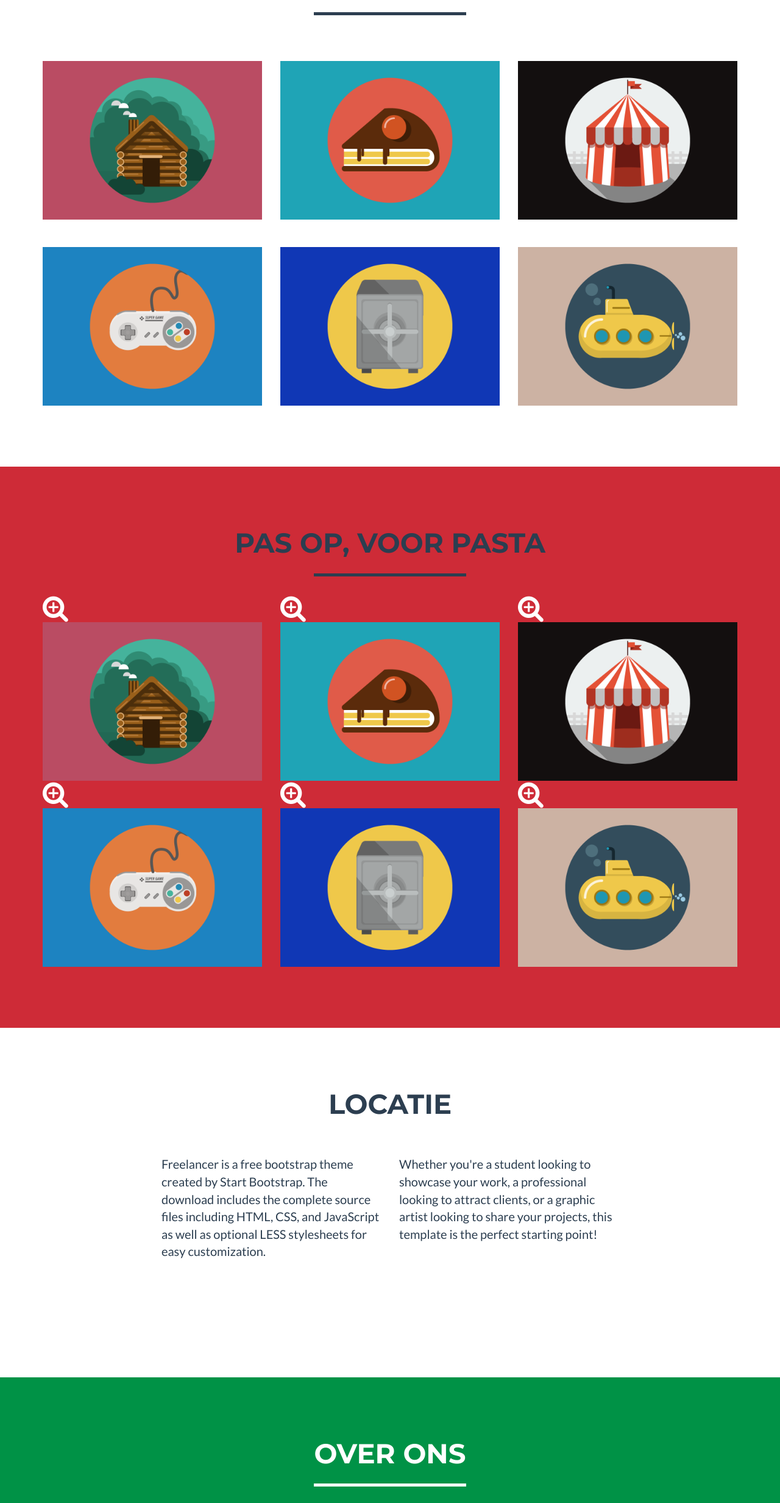
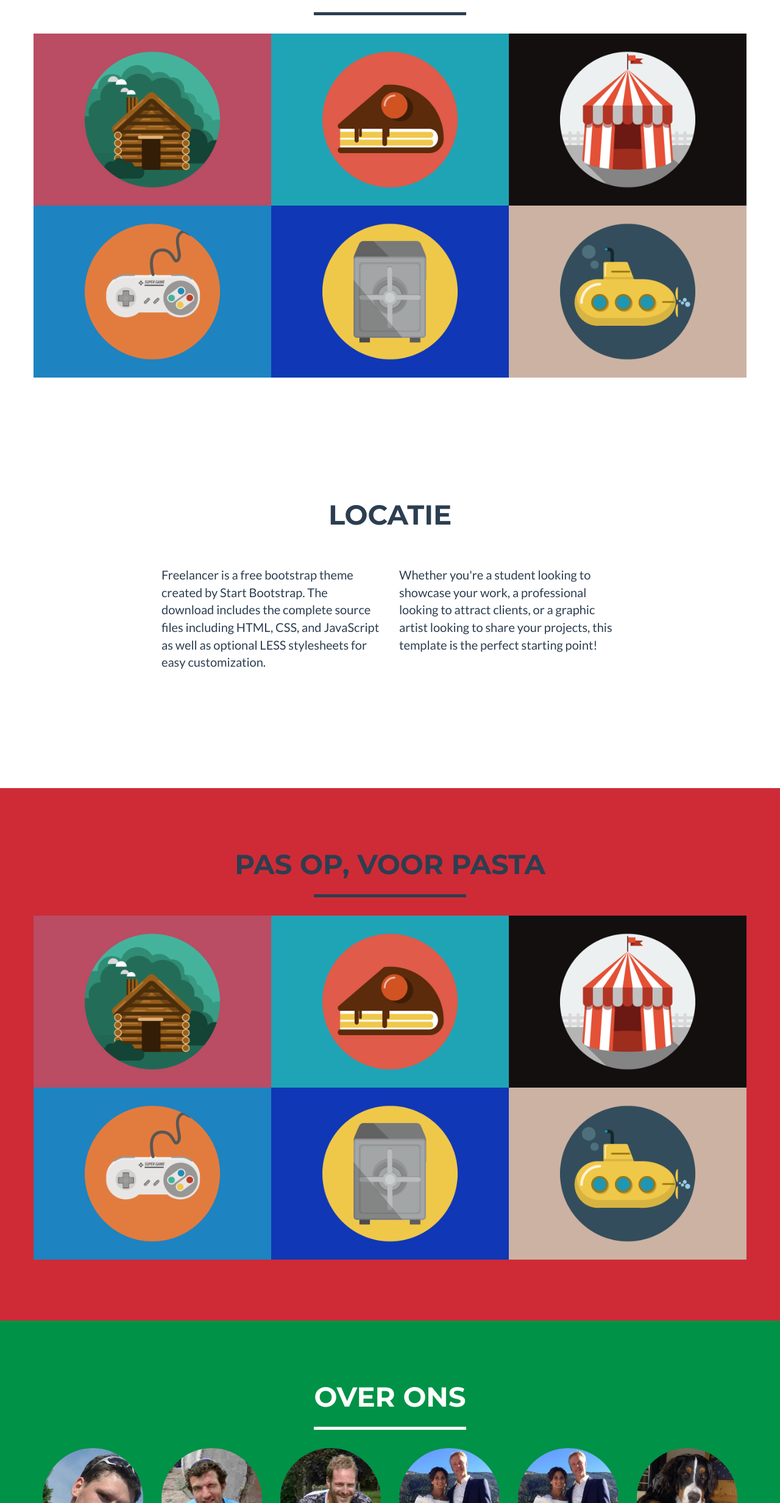
Before and after one commit to Oekidoebi/GiroDiMolveno, a plain HTML site: page site/index.html in a window 1280 px wide. Shown: the part 1011-3475 px from the top of the page at 61% size. Drawn offline with nearby package versions, Linux system fonts and the light colour scheme.

Commit message:
Footer tekst aangepast en vergrootglas bij portfolio sectie weggehaald

```diff
--- a/site/css/freelancer.css
+++ b/site/css/freelancer.css
@@ -192,6 +192,10 @@ section.success {
 /*Niek*/
 section.pasta{
 	background: #CE2B37;
+}
+.portfolio-item{
+    padding-left:0px;
+    padding-right:0px;
 }
 
 section.success a,
--- a/site/index.html
+++ b/site/index.html
@@ -98,7 +98,7 @@
         </div>
     </header>
 
-    <!-- Portfolio Grid Section -->
+    <!-- Portfolio Giro di Molveno -->
     <section id="giro">
         <div class="container">
             <div class="row">
@@ -110,61 +110,61 @@
             <div class="row">
                 <div class="col-sm-4 portfolio-item">
                     <a href="#portfolioModal1" class="portfolio-link" data-toggle="modal">
-                        <div class="caption">
+                        <!--div class="caption">
                             <div class="caption-content">
                                 <i class="fa fa-search-plus fa-3x"></i>
                             </div>
-                        </div>
+                        </div-->
                         <img src="img/portfolio/cabin.png" class="img-responsive" alt="">
                     </a>
                 </div>
                 <div class="col-sm-4 portfolio-item">
                     <a href="#portfolioModal2" class="portfolio-link" data-toggle="modal">
-                        <div class="caption">
+                        <!--div class="caption">
                             <div class="caption-content">
                                 <i class="fa fa-search-plus fa-3x"></i>
                             </div>
-                        </div>
+                        </div-->
                         <img src="img/portfolio/cake.png" class="img-responsive" alt="">
                     </a>
                 </div>
                 <div class="col-sm-4 portfolio-item">
                     <a href="#portfolioModal3" class="portfolio-link" data-toggle="modal">
-                        <div class="caption">
+                        <!--div class="caption">
                             <div class="caption-content">
                                 <i class="fa fa-search-plus fa-3x"></i>
                             </div>
-                        </div>
+                        </div-->
                         <img src="img/portfolio/circus.png" class="img-responsive" alt="">
                     </a>
                 </div>
                 <div class="col-sm-4 portfolio-item">
                     <a href="#portfolioModal4" class="portfolio-link" data-toggle="modal">
-                        <div class="caption">
+                        <!--div class="caption">
                             <div class="caption-content">
                                 <i class="fa fa-search-plus fa-3x"></i>
                             </div>
-                        </div>
+                        </div-->
                         <img src="img/portfolio/game.png" class="img-responsive" alt="">
                     </a>
                 </div>
                 <div class="col-sm-4 portfolio-item">
                     <a href="#portfolioModal5" class="portfolio-link" data-toggle="modal">
-                        <div class="caption">
+                        <!--div class="caption">
                             <div class="caption-content">
                                 <i class="fa fa-search-plus fa-3x"></i>
                             </div>
-                        </div>
+                        </div-->
                         <img src="img/portfolio/safe.png" class="img-responsive" alt="">
                     </a>
                 </div>
                 <div class="col-sm-4 portfolio-item">
                     <a href="#portfolioModal6" class="portfolio-link" data-toggle="modal">
-                        <div class="caption">
+                        <!--div class="caption">
                             <div class="caption-content">
                                 <i class="fa fa-search-plus fa-3x"></i>
                             </div>
-                        </div>
+                        </div-->
                         <img src="img/portfolio/submarine.png" class="img-responsive" alt="">
                     </a>
                 </div>
@@ -172,81 +172,7 @@
         </div>
     </section>
 
-	<!-- Portfolio Grid Section -->
-    <section class="pasta" id="pasta">
-        <div class="container">
-            <div class="row">
-                <div class="col-lg-12 text-center">
-                    <h2>Pas op, voor Pasta</h2>
-                    <hr class="star-primary">
-                </div>
-            </div>
-            <div class="row">
-                <div class="col-sm-4 portfolio-item">
-                    <a href="#portfolioModal1" class="portfolio-link" data-toggle="modal">
-                        <div class="caption">
-                            <div class="caption-content">
-                                <i class="fa fa-search-plus fa-3x"></i>
-                            </div>
-                        </div>
-                        <img src="img/portfolio/cabin.png" class="img-responsive" alt="">
-                    </a>
-                </div>
-                <div class="col-sm-4 portfolio-item">
-                    <a href="#portfolioModal2" class="portfolio-link" data-toggle="modal">
-                        <div class="caption">
-                            <div class="caption-content">
-                                <i class="fa fa-search-plus fa-3x"></i>
-                            </div>
-                        </div>
-                        <img src="img/portfolio/cake.png" class="img-responsive" alt="">
-                    </a>
-                </div>
-                <div class="col-sm-4 portfolio-item">
-                    <a href="#portfolioModal3" class="portfolio-link" data-toggle="modal">
-                        <div class="caption">
-                            <div class="caption-content">
-                                <i class="fa fa-search-plus fa-3x"></i>
-                            </div>
-                        </div>
-                        <img src="img/portfolio/circus.png" class="img-responsive" alt="">
-                    </a>
-                </div>
-                <div class="col-sm-4 portfolio-item">
-                    <a href="#portfolioModal4" class="portfolio-link" data-toggle="modal">
-                        <div class="caption">
-                            <div class="caption-content">
-                                <i class="fa fa-search-plus fa-3x"></i>
-                            </div>
-                        </div>
-                        <img src="img/portfolio/game.png" class="img-responsive" alt="">
-                    </a>
-                </div>
-                <div class="col-sm-4 portfolio-item">
-                    <a href="#portfolioModal5" class="portfolio-link" data-toggle="modal">
-                        <div class="caption">
-                            <div class="caption-content">
-                                <i class="fa fa-search-plus fa-3x"></i>
-                            </div>
-                        </div>
-                        <img src="img/portfolio/safe.png" class="img-responsive" alt="">
-                    </a>
-                </div>
-                <div class="col-sm-4 portfolio-item">
-                    <a href="#portfolioModal6" class="portfolio-link" data-toggle="modal">
-                        <div class="caption">
-                            <div class="caption-content">
-                                <i class="fa fa-search-plus fa-3x"></i>
-                            </div>
-                        </div>
-                        <img src="img/portfolio/submarine.png" class="img-responsive" alt="">
-                    </a>
-                </div>
-            </div>
-        </div>
-    </section>
-
-	<!-- About Section -->
+    <!-- Locatie -->
     <section id="location">
         <div class="container">
             <div class="row">
@@ -265,6 +191,80 @@
                 <div class="col-lg-8 col-lg-offset-2 text-center">
                     <a href="#" class="btn btn-lg btn-outline">
                         <i class="fa fa-download"></i> Download Theme
+                    </a>
+                </div>
+            </div>
+        </div>
+    </section>
+
+    <!-- Portfolio Pas Op Voor Pasta -->
+    <section class="pasta" id="pasta">
+        <div class="container">
+            <div class="row">
+                <div class="col-lg-12 text-center">
+                    <h2>Pas op, voor Pasta</h2>
+                    <hr class="star-primary">
+                </div>
+            </div>
+            <div class="row">
+                <div class="col-sm-4 portfolio-item">
+                    <a href="#portfolioModal1" class="portfolio-link" data-toggle="modal">
+                        <!--div class="caption">
+                            <div class="caption-content">
+                                <i class="fa fa-search-plus fa-3x"></i>
+                            </div>
+                        </div-->
+                        <img src="img/portfolio/cabin.png" class="img-responsive" alt="">
+                    </a>
+                </div>
+                <div class="col-sm-4 portfolio-item">
+                    <a href="#portfolioModal2" class="portfolio-link" data-toggle="modal">
+                        <!--div class="caption">
+                            <div class="caption-content">
+                                <i class="fa fa-search-plus fa-3x"></i>
+                            </div>
+                        </div-->
+                        <img src="img/portfolio/cake.png" class="img-responsive" alt="">
+                    </a>
+                </div>
+                <div class="col-sm-4 portfolio-item">
+                    <a href="#portfolioModal3" class="portfolio-link" data-toggle="modal">
+                        <!--div class="caption">
+                            <div class="caption-content">
+                                <i class="fa fa-search-plus fa-3x"></i>
+                            </div>
+                        </div-->
+                        <img src="img/portfolio/circus.png" class="img-responsive" alt="">
+                    </a>
+                </div>
+                <div class="col-sm-4 portfolio-item">
+                    <a href="#portfolioModal4" class="portfolio-link" data-toggle="modal">
+                        <!--div class="caption">
+                            <div class="caption-content">
+                                <i class="fa fa-search-plus fa-3x"></i>
+                            </div>
+                        </div-->
+                        <img src="img/portfolio/game.png" class="img-responsive" alt="">
+                    </a>
+                </div>
+                <div class="col-sm-4 portfolio-item">
+                    <a href="#portfolioModal5" class="portfolio-link" data-toggle="modal">
+                        <!--div class="caption">
+                            <div class="caption-content">
+                                <i class="fa fa-search-plus fa-3x"></i>
+                            </div>
+                        </div-->
+                        <img src="img/portfolio/safe.png" class="img-responsive" alt="">
+                    </a>
+                </div>
+                <div class="col-sm-4 portfolio-item">
+                    <a href="#portfolioModal6" class="portfolio-link" data-toggle="modal">
+                        <!--div class="caption">
+                            <div class="caption-content">
+                                <i class="fa fa-search-plus fa-3x"></i>
+                            </div>
+                        </div-->
+                        <img src="img/portfolio/submarine.png" class="img-responsive" alt="">
                     </a>
                 </div>
             </div>
@@ -392,11 +392,11 @@
             <div class="container">
                 <div class="row">
                     <div class="footer-col col-md-4">
-                        <h3>Location</h3>
-                        <p>3481 Melrose Place<br>Beverly Hills, CA 90210</p>
+                        <h3>Locatie</h3>
+                        <p>Via Belvedere 15<br>Molveno Trento Italia</p>
                     </div>
                     <div class="footer-col col-md-4">
-                        <h3>Around the Web</h3>
+                        <h3>Vind ons op het web</h3>
                         <ul class="list-inline">
                             <li>
                                 <a href="#" class="btn-social btn-outline"><i class="fa fa-fw fa-facebook"></i></a>
@@ -416,8 +416,8 @@
                         </ul>
                     </div>
                     <div class="footer-col col-md-4">
-                        <h3>About Freelancer</h3>
-                        <p>Freelance is a free to use, open source Bootstrap theme created by <a href="http://startbootstrap.com">Start Bootstrap</a>.</p>
+                        <h3>Over Veni Vidi Fietsie</h3>
+                        <p>Veni Vidi Fietsie organiseert competitieve en/of reacreatieve fietstochten voor groepen vanuit hotel Lory in de Dolomieten.</p>
                     </div>
                 </div>
             </div>
@@ -426,7 +426,7 @@
             <div class="container">
                 <div class="row">
                     <div class="col-lg-12">
-                        Copyright &copy; Your Website 2014
+                        Copyright &copy; Veni Vidi Fietsie 2015
                     </div>
                 </div>
             </div>
```
